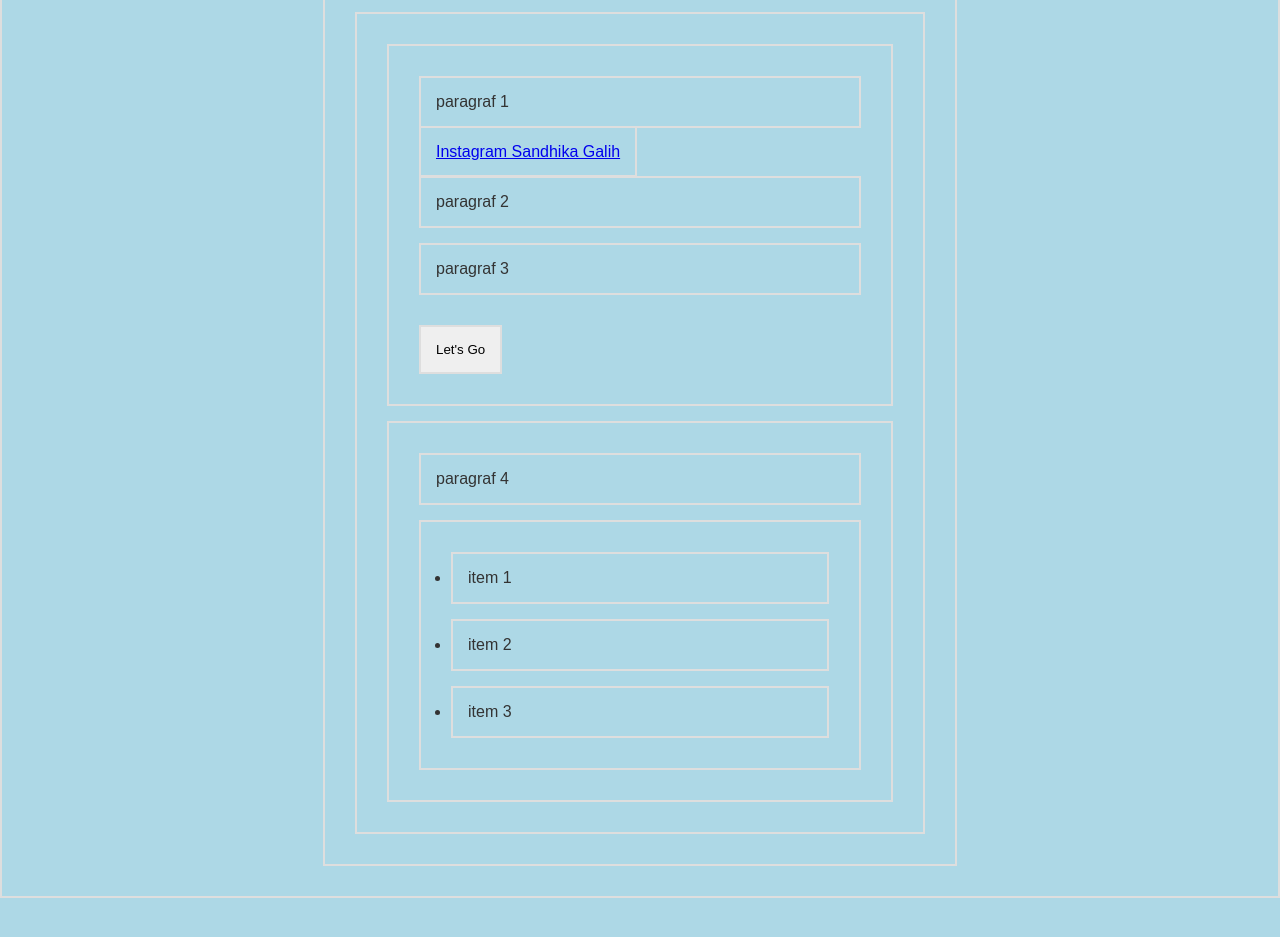
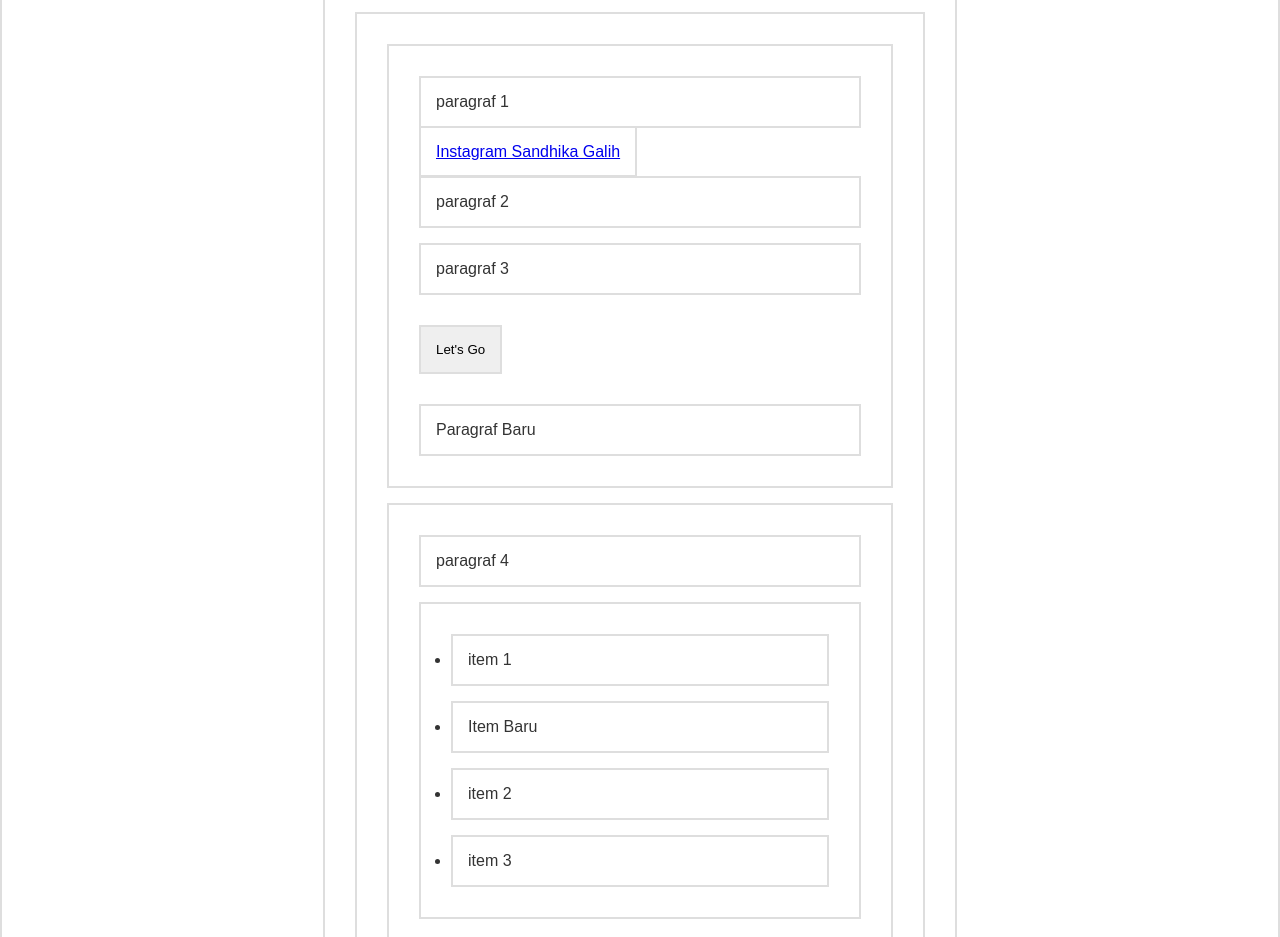
Before and after one commit to Baguswicaksono388/Javascript, a plain HTML site: page DOM/DomManipulation/index.html in a window 1280 px wide. Shown: the part 138-1075 px from the top of the page. Before the commit the page ends 1036 px from the top, so only its background shows below. Drawn offline with Linux system fonts and the light colour scheme.

Commit message:
[Dev] Manipulasi node

```diff
--- /dev/null
+++ b/DOM/DomManipulation/domManipulation02.js
@@ -0,0 +1,24 @@
+// MANIPULASI NODE
+
+//Menambahkah paragraf baru setelah paragraf 3
+const pBaru = document.createElement('p'); //..kita buat element p, yang mana ini akan disimpan di memory sementara
+const teksPBaru = document.createTextNode('Paragraf Baru'); //..kita membuat teks yang masih disimpan dimemory, yang mana pBaru & teksPBaru belum terkait atau masih terpisah
+
+//simpan tulisan kedalam paragraf
+pBaru.appendChild(teksPBaru); //..ini belum bisa tampil
+
+// simpan pBaru di akhir Section A
+const sectionA = document.getElementById('a');
+sectionA.appendChild(pBaru); //Baru ini akan menampilkan pada akhir section
+
+
+const liBaru = document.createElement('li');
+const teksLiBaru = document.createTextNode('Item Baru');
+
+liBaru.appendChild(teksLiBaru); //Dalam aturannya kita memanggil wadahnya dulu yaitu liBaru, baru kemudian appendChild isinya yaitu teksLiBaru
+
+//Ketahui parent atau element yang mau kita sisipkan, disini kita akan menyipkan Item baru sebelum item 2
+const ul = document.querySelector('section#b ul'); //..ini artinya cari section dengan id b, dan carikan ul yang ada didalamnya
+const li2 = document.querySelector('section#b ul li:nth-child(2)'); //..atau untuk memperkecil syntaxnya bisa juga ul.querySelector('li:nth-child(2)')
+
+ul.insertBefore(liBaru, li2);
--- a/DOM/DomManipulation/index.html
+++ b/DOM/DomManipulation/index.html
@@ -50,7 +50,7 @@
         </section>
     </div>
 
-    <script src="./domManipulation.js"></script>
+    <script src="./domManipulation02.js"></script>
 </body>
 
 </html>
```
